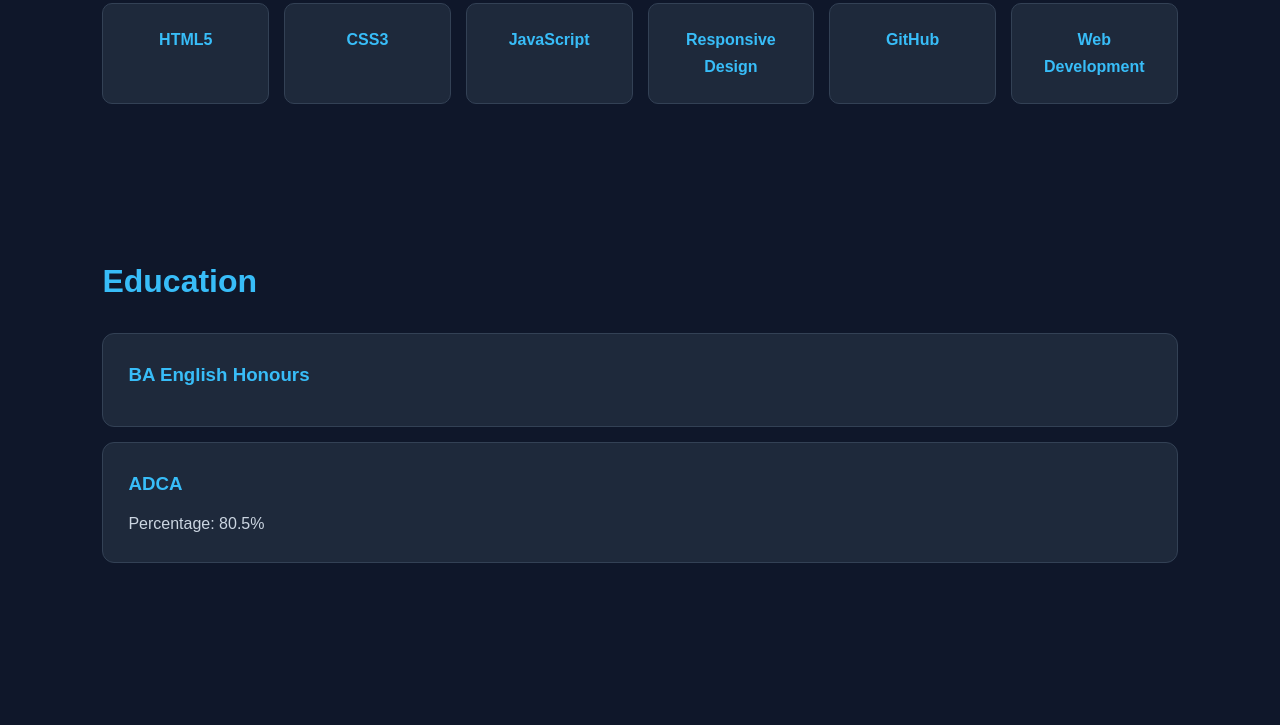
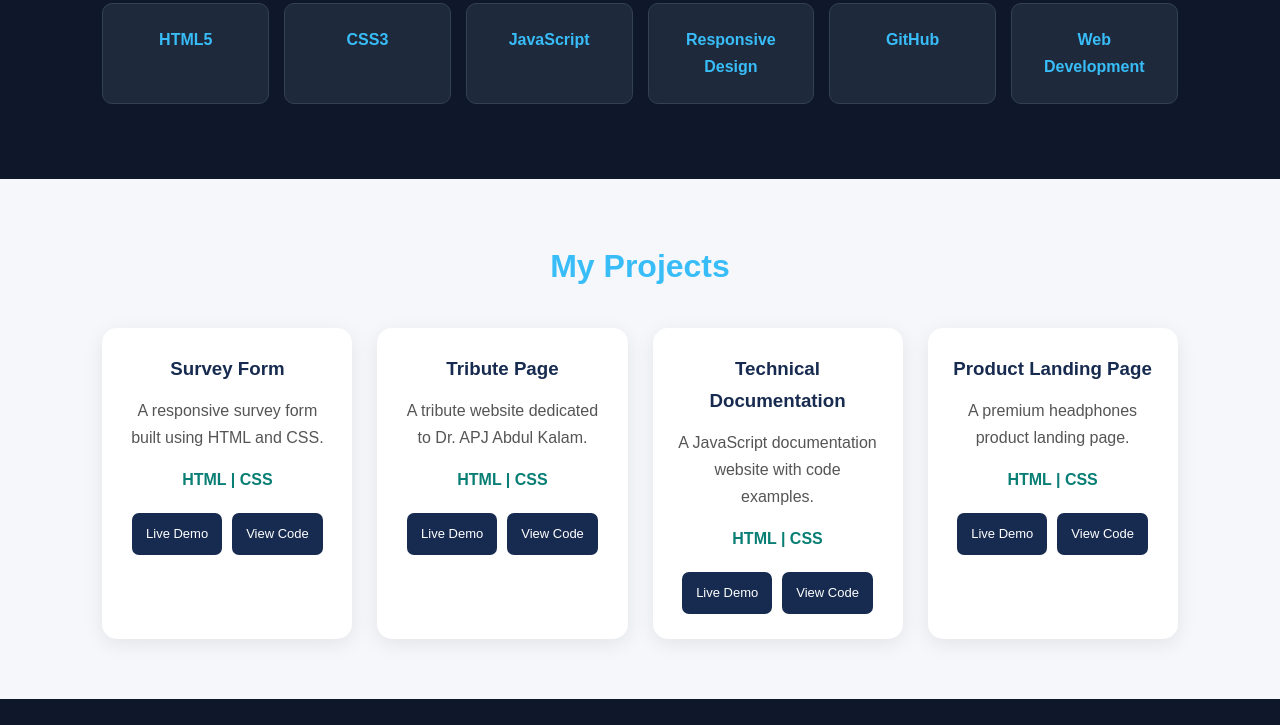
Before and after one commit to jaya-frontend/jaya-portfolio, a plain HTML site: page index.html in a window 1280 px wide. Shown: the part 1286-2011 px from the top of the page. Drawn offline with Linux system fonts and the light colour scheme.

Commit message:
Add files via upload

```diff
--- a/index.html
+++ b/index.html
@@ -187,6 +187,71 @@ footer {
         padding: 55px 6%;
     }
 }
+#projects {
+  padding: 60px 8%;
+  background: #f5f7fb;
+  text-align: center;
+}
+
+#projects h2 {
+  font-size: 32px;
+  margin-bottom: 35px;
+}
+
+.project-container {
+  display: grid;
+  grid-template-columns: repeat(auto-fit, minmax(250px, 1fr));
+  gap: 25px;
+}
+
+.project-card {
+  background: white;
+  padding: 25px;
+  border-radius: 15px;
+  box-shadow: 0 5px 20px rgba(0,0,0,0.08);
+  transition: 0.3s;
+}
+
+.project-card:hover {
+  transform: translateY(-8px);
+}
+
+.project-card h3 {
+  color: #172b50;
+  margin-bottom: 12px;
+}
+
+.project-card p {
+  margin-bottom: 15px;
+  color: #555;
+}
+
+.project-card span {
+  display: block;
+  color: #087e75;
+  font-weight: bold;
+  margin-bottom: 20px;
+}
+
+.project-buttons {
+  display: flex;
+  justify-content: center;
+  flex-wrap: wrap;
+  gap: 10px;
+}
+
+.project-buttons a {
+  background: #172b50;
+  color: white;
+  padding: 10px 14px;
+  border-radius: 7px;
+  text-decoration: none;
+  font-size: 13px;
+}
+
+.project-buttons a:hover {
+  background: #087e75;
+}
 </style>
 </head>
 
@@ -260,7 +325,61 @@ footer {
     </div>
 
 </section>
+<section id="projects">
+  <h2>My Projects</h2>
 
+  <div class="project-container">
+
+    <div class="project-card">
+      <h3>Survey Form</h3>
+      <p>A responsive survey form built using HTML and CSS.</p>
+      <span>HTML | CSS</span>
+      <div class="project-buttons">
+        <a href="https://jaya-frontend.github.io/survey--form/"
+           target="_blank">Live Demo</a>
+        <a href="https://github.com/jaya-frontend/survey--form"
+           target="_blank">View Code</a>
+      </div>
+    </div>
+
+    <div class="project-card">
+      <h3>Tribute Page</h3>
+      <p>A tribute website dedicated to Dr. APJ Abdul Kalam.</p>
+      <span>HTML | CSS</span>
+      <div class="project-buttons">
+        <a href="https://jaya-frontend.github.io/tribute-page/"
+           target="_blank">Live Demo</a>
+        <a href="https://github.com/jaya-frontend/tribute-page"
+           target="_blank">View Code</a>
+      </div>
+    </div>
+
+    <div class="project-card">
+      <h3>Technical Documentation</h3>
+      <p>A JavaScript documentation website with code examples.</p>
+      <span>HTML | CSS</span>
+      <div class="project-buttons">
+        <a href="https://jaya-frontend.github.io/documentation/"
+           target="_blank">Live Demo</a>
+        <a href="https://github.com/jaya-frontend/documentation"
+           target="_blank">View Code</a>
+      </div>
+    </div>
+
+    <div class="project-card">
+      <h3>Product Landing Page</h3>
+      <p>A premium headphones product landing page.</p>
+      <span>HTML | CSS</span>
+      <div class="project-buttons">
+        <a href="https://jaya-frontend.github.io/product-landing-page/"
+           target="_blank">Live Demo</a>
+        <a href="https://github.com/jaya-frontend/product-landing-page"
+           target="_blank">View Code</a>
+      </div>
+    </div>
+
+  </div>
+</section>
 <section id="education">
 
     <h2>Education</h2>
@@ -304,33 +423,6 @@ footer {
         </a>
     </div>
 
-</section>
-
-<section id="projects">
-
-    <h2>My Projects</h2>
-
-    <div class="card">
-        <h3>Survey Form</h3>
-
-        <p>
-            A responsive Survey Form project created using
-            HTML and CSS through freeCodeCamp.
-        </p>
-
-        <div class="buttons">
-            <a class="btn" href="https://jaya-frontend.github.io/survey--form/" target="_blank">
-                Live Demo
-            </a>
-
-            <a class="btn btn-outline" href="https://github.com/jaya-frontend/survey--form" target="_blank">
-                GitHub Code
-            </a>
-        </div>
-    </div>
-
-</section>
-
 <section id="contact">
 
     <h2>Contact Me</h2>
@@ -351,13 +443,13 @@ footer {
 </a>
         </p>
         <p>
-  LinkedIn:
-  <a href="https://www.linkedin.com/in/jaya-kumari-04446544b"
-     target="_blank">
-    Visit My LinkedIn
+          linkedin:
+        <a href="https://www.linkedin.com/in/jaya-kumari-04446544b/"
+   target="_blank"
+   rel="noopener noreferrer">
+   Visit My LinkedIn Profile
 </a>
 </p>
-
     </div>
 
 </section>
```
Lines whose indentation alone changed are shown as unchanged.
